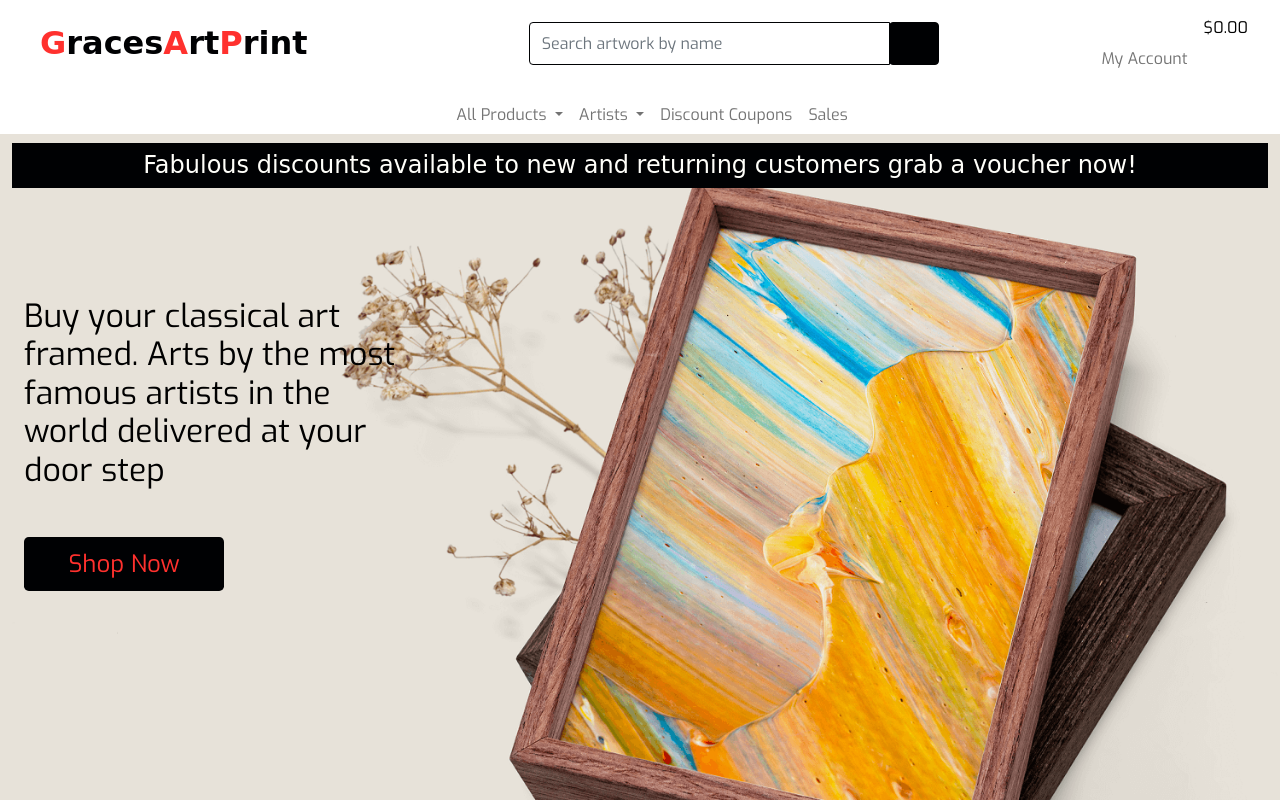
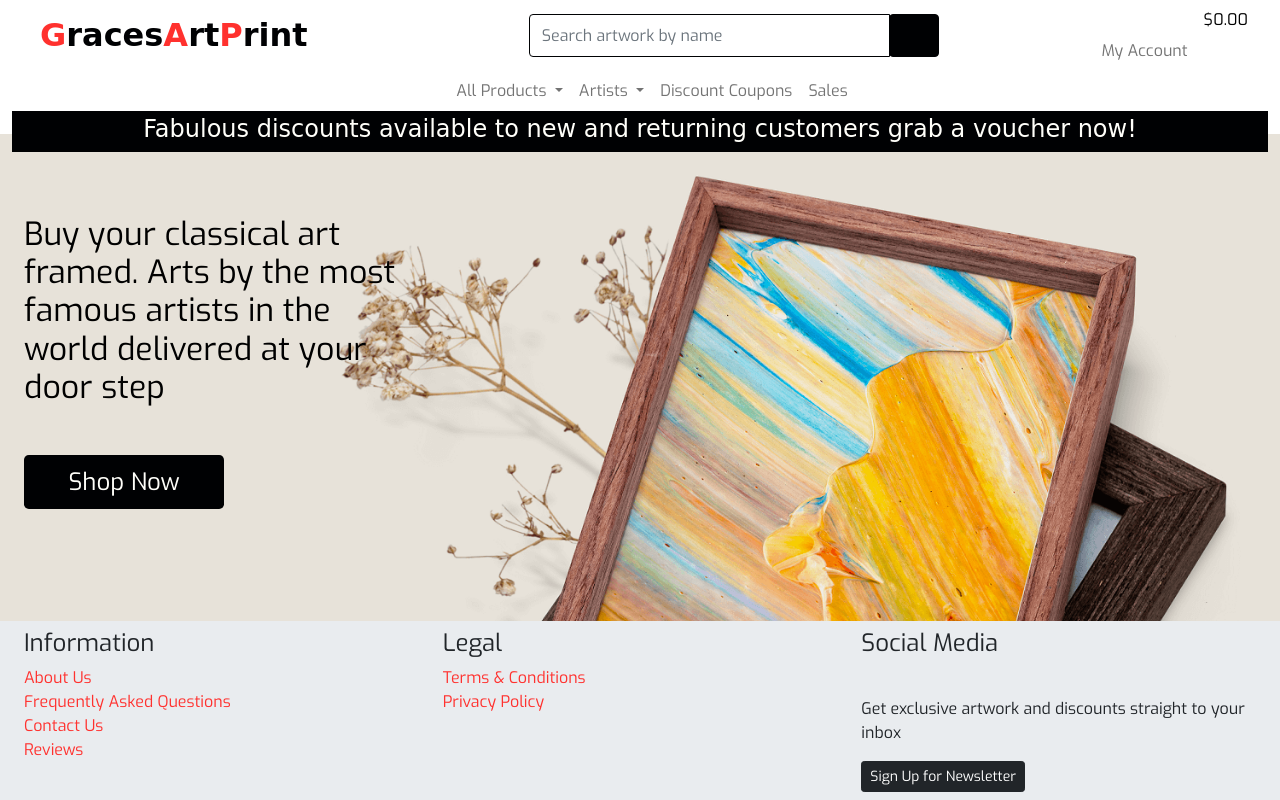
Before and after one commit to Polyanyanwu/graces-art-pp5, a Django app: page / in a window 1280 px wide. Run offline with Django 3.2, Linux system fonts and the light colour scheme; some web fonts are replaced.

Commit message:
feat: Add footer section

```diff
--- a/static/css/base.css
+++ b/static/css/base.css
@@ -50,14 +50,14 @@ body {
 
 .go-shop-btn {
     background: var(--rich-black);
-    color:var(--tart-orange);
+    color:var(--baby-powder);
     min-width: 200px;
     font-weight: 500;
     font-size:1.5rem;
 }
 
 .go-shop-btn:hover{
-    color:white;
+    color:var(--tart-orange)
 }
 
 /* from Bulma -walkthrough project*/
@@ -78,6 +78,10 @@ body {
 }
 .my-btn:hover {
     color:var(--baby-powder);
+}
+.navbar{
+    padding-top: 0;
+    padding-bottom: 0;
 }
 
 /* overwrite bootstrap display of down pointing arrow */
@@ -127,6 +131,22 @@ body {
     height: 2px;
 }
 
+footer {
+    /* position: absolute;
+    bottom: 0; */
+    width:100%;
+    background-color: var(--bs-gray-200);
+  }
+
+  footer a {
+    color: var(--tart-orange);
+    text-decoration: none;
+}
+
+footer a:hover {
+    color: var(--jet)
+}
+
 /* fixed top navbar only on medium and up */
  @media (min-width: 992px) {
     .fixed-top-desktop-only {
@@ -152,7 +172,7 @@ body {
     }
 
     body {
-        height: calc(100vh - 126px);
+        height: calc(100vh - 126px)!important;
         font-size: 0.8rem;
     }
     .navbar-toggler-icon {
@@ -176,6 +196,10 @@ body {
         font-size: 1rem;
         font-weight: bold;
     }
+
+    .header-container {
+        padding-top: 180px;
+    }
     .go-shop-btn {
         background: var(--rich-black);
         color:var(--tart-orange);
@@ -185,4 +209,7 @@ body {
 
 
     }
+    footer h4{
+        font-size:1rem;
+    }
 }
--- a/templates/base.html
+++ b/templates/base.html
@@ -1,7 +1,7 @@
 {% load static %}
 
 <!doctype html>
-<html lang="en">
+<html lang="en" class="h-100">
 
 <head>
 
@@ -49,7 +49,7 @@
   <title>Graces Art Print {% block extra_title %}{% endblock %}</title>
 </head>
 
-<body>
+<body class="d-flex flex-column h-100">
 
   <header>
     <!-- Navigation -->
@@ -188,7 +188,7 @@
       </div>
       <div id="delivery-banner" class="row text-center">
         <div class="col p-1" id ="voucher-banner">
-          <h4 class="my-1">Fabulous discounts available to new and returning customers grab a voucher now!</h4>
+          <h4 class="mb-1">Fabulous discounts available to new and returning customers grab a voucher now!</h4>
         </div>
       </div>
     </div>
@@ -219,7 +219,7 @@
   {% block postloadjs %}
 
   {% endblock %}
-
+  {% include 'includes/footer.html' %}
 </body>
 
 </html>
--- /dev/null
+++ b/templates/includes/footer.html
@@ -0,0 +1,42 @@
+<footer class="footer mt-auto py-2">
+    <div class="container-fluid">
+        <div class="row">
+            <div class="col-4">
+                <div>
+                    <h4>Information</54>
+                </div>
+
+                <div>
+                    <a href="#">About Us</a>
+                </div>
+                <div>
+                    <a href="#">Frequently Asked Questions</a>
+                </div>
+                <div>
+                    <a href="#">Contact Us</a>
+                </div>
+                <div>
+                    <a href="#">Reviews</a>
+                </div>
+            </div>
+            <div class="col-4">
+                <h4>Legal</h4>
+                <div>
+                    <a href="#">Terms & Conditions</a>
+                </div>
+                <div>
+                    <a href="#">Privacy Policy</a>
+                </div>
+            </div>
+            <div class="col-4">
+                <h4>Social Media</h4>
+                <div>
+                    <a href="#"><i class="fab fa-facebook-square mr-1 icon"></i></a>
+                    <a href="#"><i class="fab fa-instagram-square icon"></i></a>
+                    <p>Get exclusive artwork and discounts straight to your inbox</p>
+                    <button class="btn btn-dark btn-sm">Sign Up for Newsletter</button>
+                </div>
+            </div>
+        </div>
+    </div>
+</footer>
```
